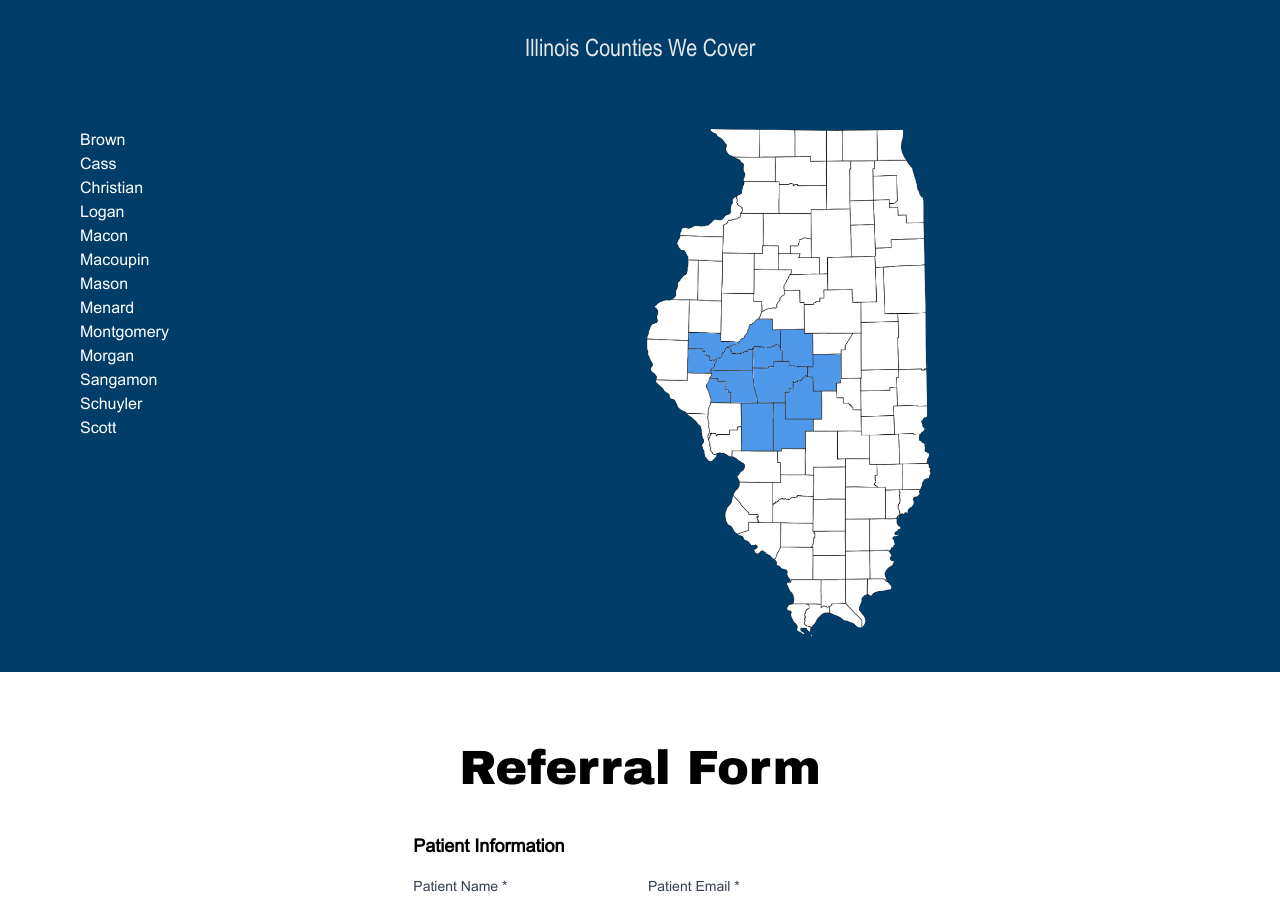
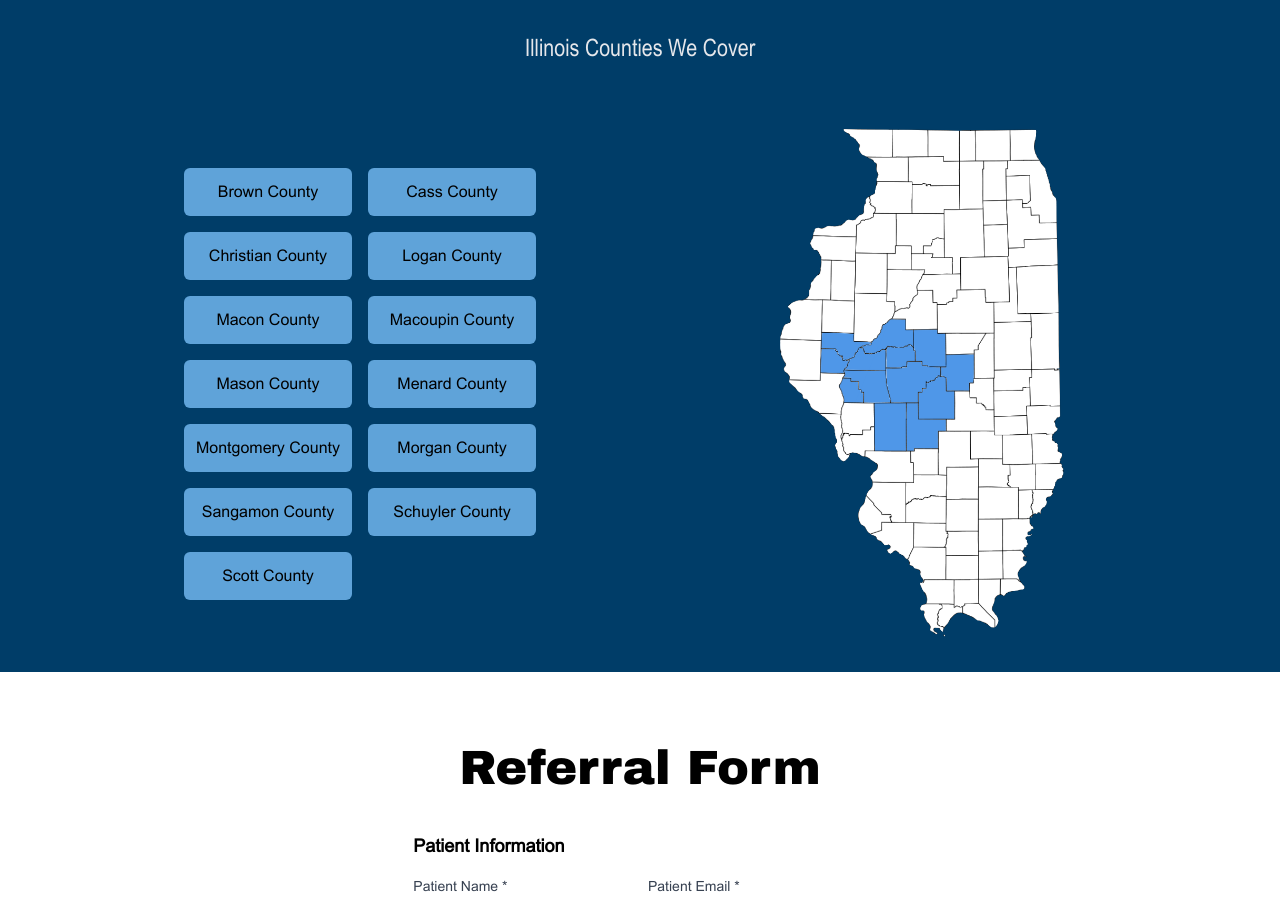
Before and after one commit to TheAdrianVera/Advanced2024, a React (Vite) app: page / in a window 1280 px wide. Shown: the part 1700-2598 px from the top of the page. Built offline with nearby package versions, Linux system fonts and the light colour scheme; no server answers.

Commit message:
added coverage areas

```diff
--- a/src/components/pagesections/CoverageAreasSection.tsx
+++ b/src/components/pagesections/CoverageAreasSection.tsx
@@ -1,6 +1,34 @@
-import React from 'react'
+import React, { useState } from 'react'
 
 const CoverageAreasSection: React.FC = () => {
+    const [currentCoverageId, setCurrentCoverageId] = useState('')
+
+    const handleMouseEnter = (id:string) => {
+        console.log(`Mouse Enter-${id.toLowerCase().replace(/\s+/g, '-')}`)
+        setCurrentCoverageId(`-${id.toLowerCase().replace(/\s+/g, '-')}`)
+    }
+
+    const handleMouseLeave = () => {
+        setCurrentCoverageId('')
+        console.log('Mouse Leave')
+    }
+
+    const coverageLocations = [
+        "Brown",
+        "Cass",
+        "Christian",
+        "Logan",
+        "Macon",
+        "Macoupin",
+        "Mason",
+        "Menard",
+        "Montgomery",
+        "Morgan",
+        "Sangamon",
+        "Schuyler",
+        "Scott"
+    ]
+
     return (
         <div className='section bg-advancedNavyBlue text-white px-5 md:px-20 px-5 md:px-20'>
             <div className='flex flex-col items-center py-10'>
@@ -10,7 +38,31 @@ const CoverageAreasSection: React.FC = () => {
                 </div>
             </div>
             <div className='flex flex-col md:flex-row'>
-                <div className='w-[50%]'>
+                <div className='w-[50%] flex flex-col justify-center items-center'>
+                <ul className='grid grid-cols-1 md:grid-cols-2 gap-4'>
+                        {coverageLocations.map((location, index) => (
+                            <li
+                                key={index}
+                                id={location}
+                                className='p-3 bg-advancedLightBlue text-center text-black hover:text-white rounded-md hover:bg-advancedDarkBlue transition-colors duration-300'
+                                onMouseEnter={() => handleMouseEnter(location)}
+                                onMouseLeave={handleMouseLeave}
+                            >
+                                {location} County
+                            </li>
+                        ))}
+                    </ul>
+                </div>
+                <div className='w-[50%] flex flex-col justify-center items-center'>
+                    <img className='h-[32rem] w-auto' src={`/src/assets/map/coverage_map${currentCoverageId}.png`}></img>
+                </div>
+            </div>
+        </div>
+    )
+}
+
+export default CoverageAreasSection
+
                     {/*
                         TODO:
                         - Fix ul and li styling
@@ -23,54 +75,3 @@ const CoverageAreasSection: React.FC = () => {
                             - tooltip would show the county name
                             - the corresponding li element would also be highlighted
                     */}
-                    <ul>
-                        <li id="brown">
-                            <h5>Brown</h5>
-                        </li>
-                        <li id="cass">
-                            <h5>Cass</h5>
-                        </li>
-                        <li id="christian">
-                            <h5>Christian</h5>
-                        </li>
-                        <li id="logan">
-                            <h5>Logan</h5>
-                        </li>
-                        <li id="macon">
-                            <h5>Macon</h5>
-                        </li>
-                        <li id="macoupin">
-                            <h5>Macoupin</h5>
-                        </li>
-                        <li id="mason">
-                            <h5>Mason</h5>
-                        </li>
-                        <li id="menard">
-                            <h5>Menard</h5>
-                        </li>
-                        <li id="montgomery">
-                            <h5>Montgomery</h5>
-                        </li>
-                        <li id="morgan">
-                            <h5>Morgan</h5>
-                        </li>
-                        <li id="sangamon">
-                            <h5>Sangamon</h5>
-                        </li>
-                        <li id="schuyler">
-                            <h5>Schuyler</h5>
-                        </li>
-                        <li id="scott">
-                            <h5>Scott</h5>
-                        </li>
-                    </ul>
-                </div>
-                <div className='w-[50%]'>
-                    <img className='h-[32rem]' src={`/src/assets/map/coverage_map.png`}></img>
-                </div>
-            </div>
-        </div>
-    )
-}
-
-export default CoverageAreasSection
```
Also changed, not shown: src/assets/map/coverage_map-brown.png (added).
